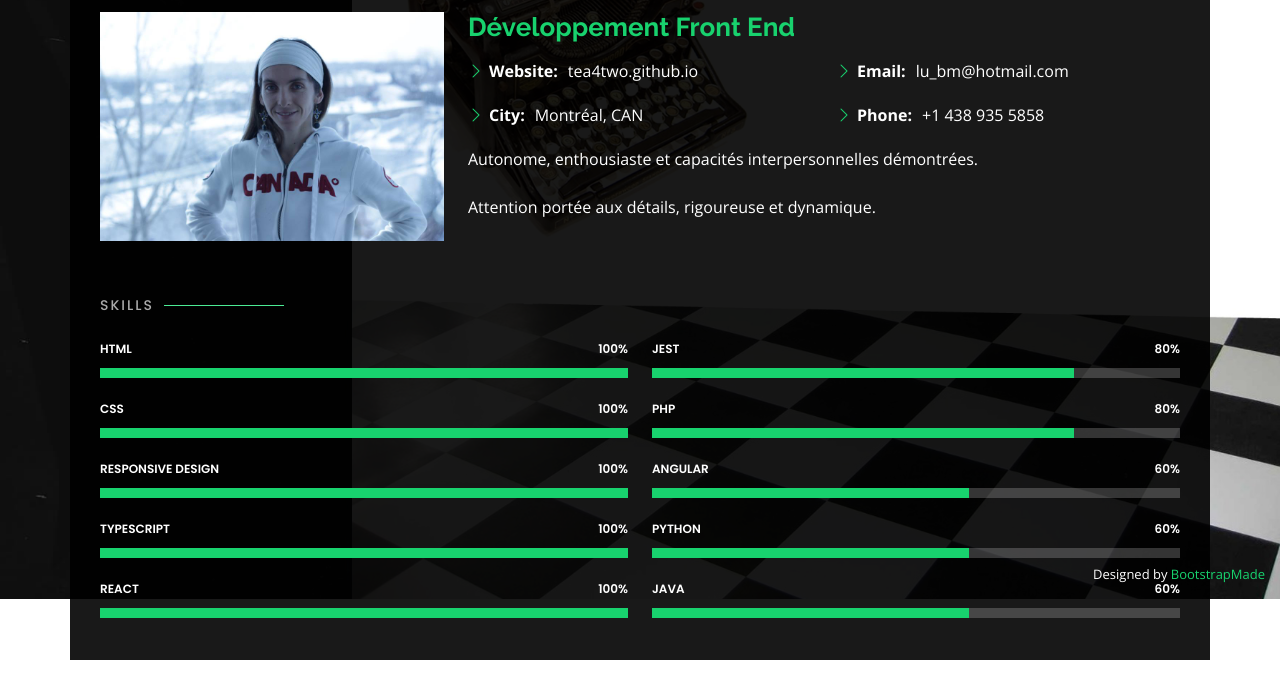
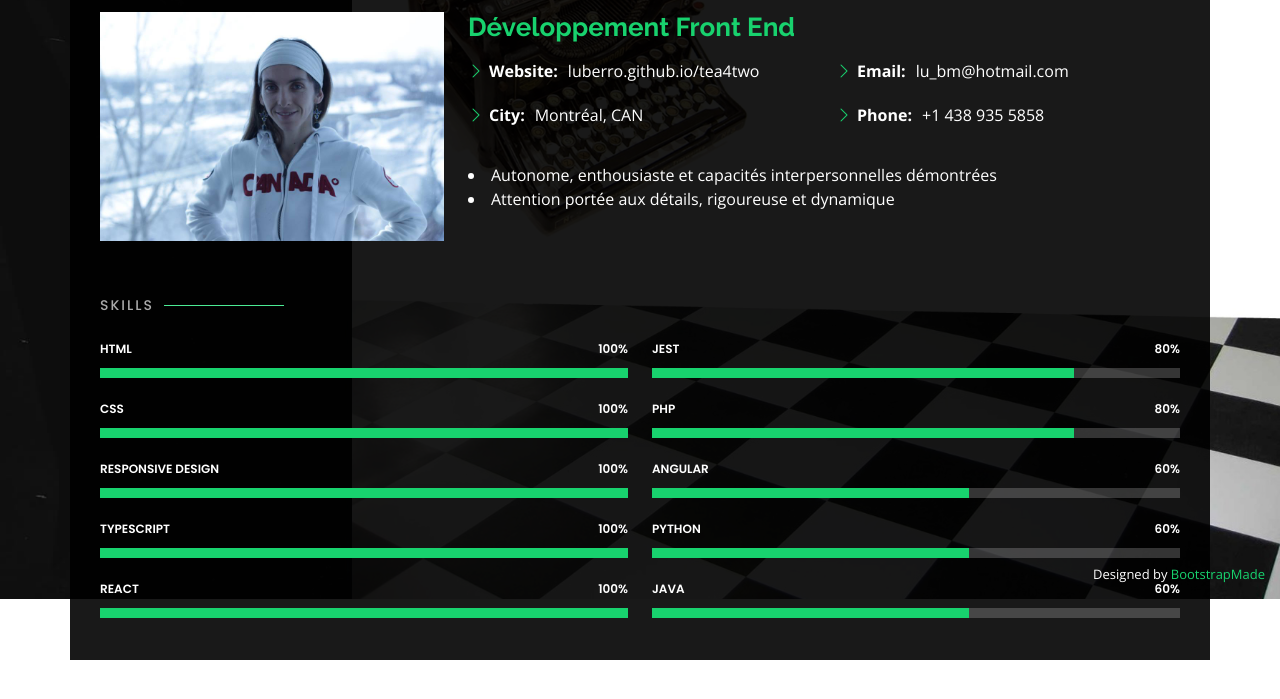
Before and after one commit to luberro/tea4two, a plain HTML site: page index.html in a window 1280 px wide. Both pictures are taken after a click on the link "À propos". Shown: the part 201-900 px from the top of the page. Drawn offline with nearby package versions, Linux system fonts and the light colour scheme.

Commit message:
update page link

```diff
--- a/index.html
+++ b/index.html
@@ -83,7 +83,7 @@
             <div class="col-lg-6">
               <ul>
                 <!-- <li><i class="bi bi-chevron-right"></i> <strong>Birthday:</strong> <span>1 Nov 1983</span></li> -->
-                <li><i class="bi bi-chevron-right"></i> <strong>Website:</strong> <span>tea4two.github.io</span></li>
+                <li><i class="bi bi-chevron-right"></i> <strong>Website:</strong> <span>luberro.github.io/tea4two</span></li>
                 <li><i class="bi bi-chevron-right"></i> <strong>City:</strong> <span>Montréal, CAN</span></li>
               </ul>
             </div>
@@ -97,9 +97,8 @@
             </div>
           </div>
           <p>
-          Autonome, enthousiaste et capacités interpersonnelles démontrées.
-          </br></br>
-          Attention portée aux détails, rigoureuse et dynamique.
+           <li>Autonome, enthousiaste et capacités interpersonnelles démontrées </li>
+           <li>Attention portée aux détails, rigoureuse et dynamique</li>
           </p>
         </div>
       </div>
```
